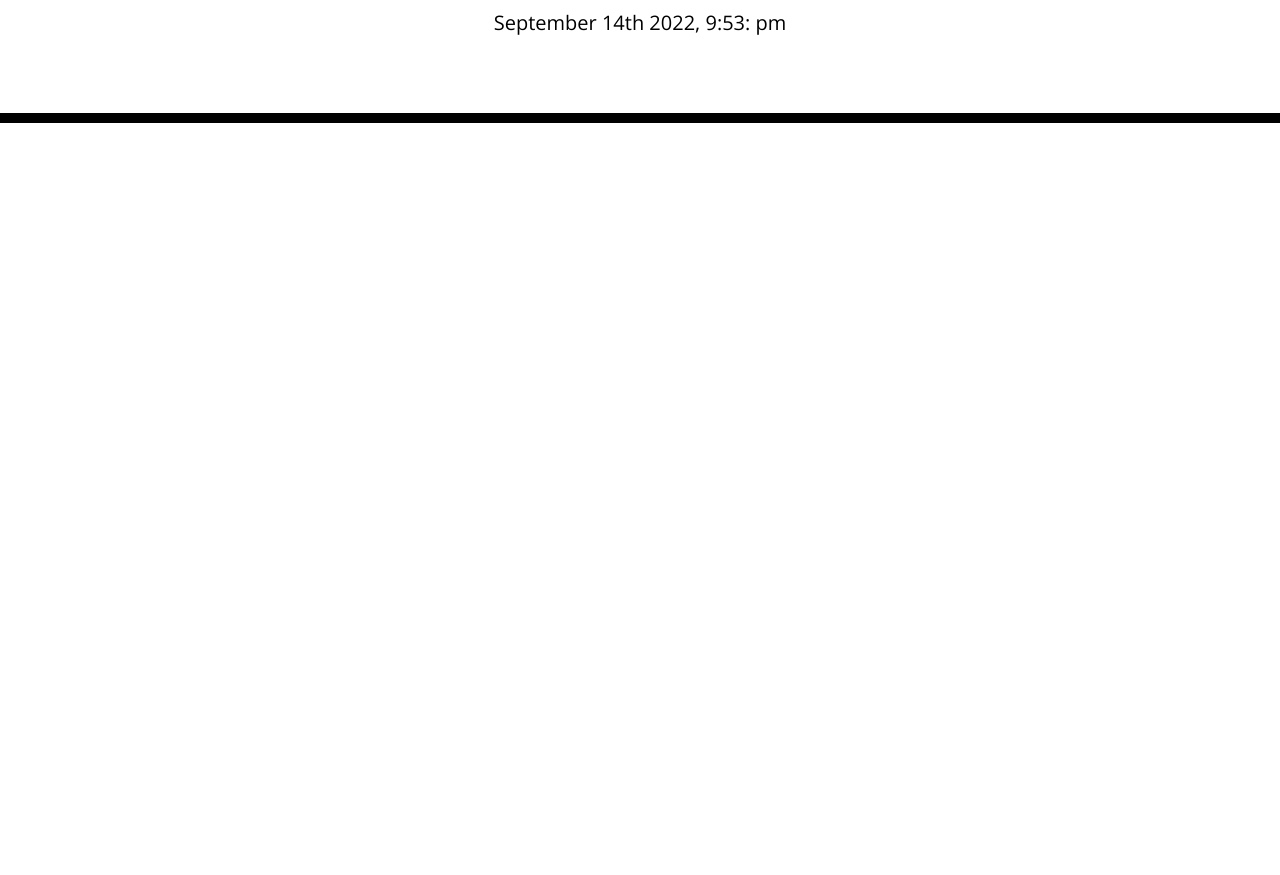
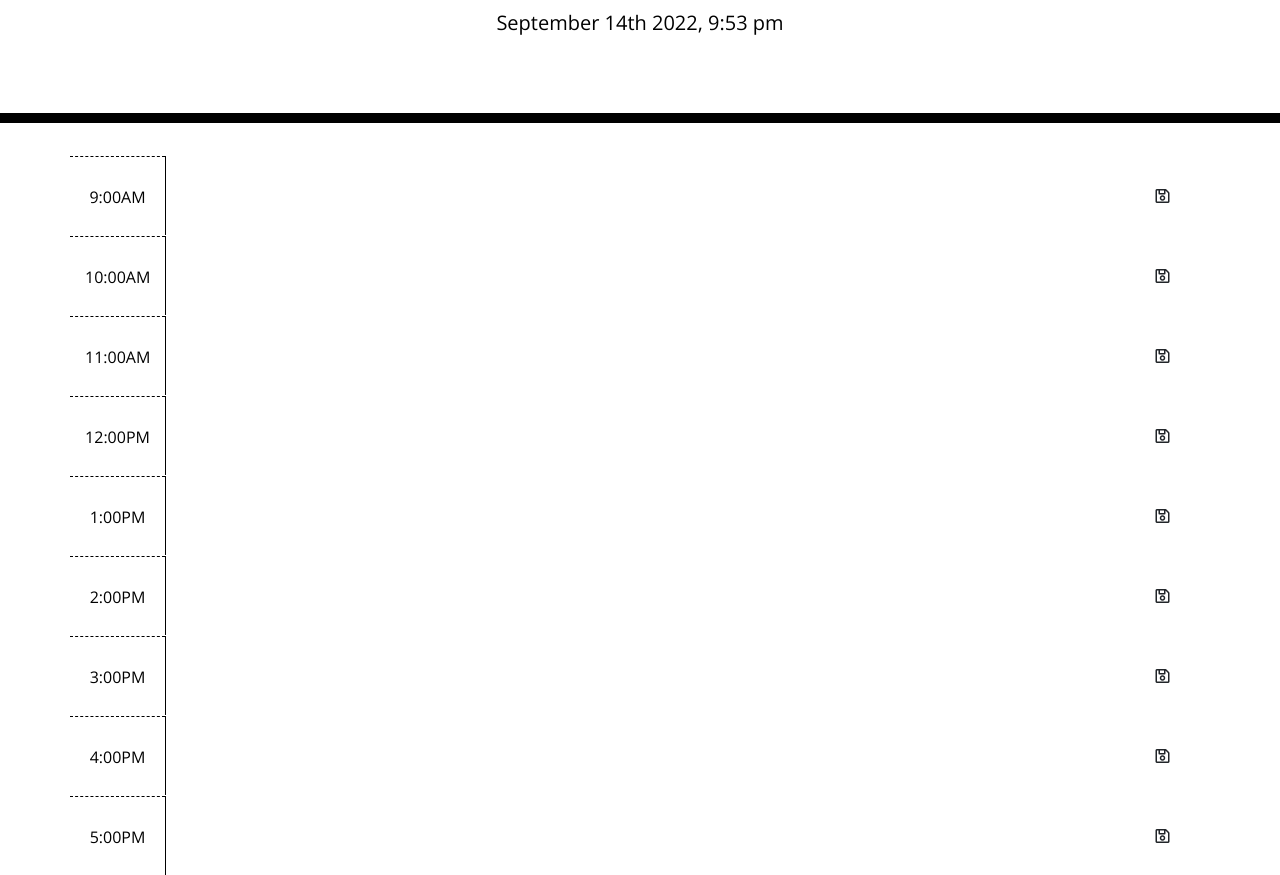
Before and after one commit to rarellano5280/work-day-scheduler, a plain HTML site: page index.html in a window 1280 px wide. Shown: the part 181-1056 px from the top of the page. Before the commit the page ends 800 px from the top, so only its background shows below. Drawn offline with nearby package versions, Linux system fonts and the light colour scheme.

Commit message:
added rows and columns in html file

```diff
--- a/index.html
+++ b/index.html
@@ -6,31 +6,122 @@
     <meta http-equiv="X-UA-Compatible" content="ie=edge" />
     <link
       rel="stylesheet"
-      href="https://stackpath.bootstrapcdn.com/bootstrap/4.3.1/css/bootstrap.min.css"
-    />
+      href="https://stackpath.bootstrapcdn.com/bootstrap/4.3.1/css/bootstrap.min.css"/>
     <link
       rel="stylesheet"
       href="https://use.fontawesome.com/releases/v5.8.1/css/all.css"
       integrity="sha384-50oBUHEmvpQ+1lW4y57PTFmhCaXp0ML5d60M1M7uH2+nqUivzIebhndOJK28anvf"
-      crossorigin="anonymous"
-    />
+      crossorigin="anonymous"/>
     <link
       href="https://fonts.googleapis.com/css?family=Open+Sans&display=swap"
-      rel="stylesheet"
-    />
+      rel="stylesheet"/>
     <link rel="stylesheet" href="style.css" />
     <title>Work Day Scheduler</title>
   </head>
 
   <body>
+
+    <!--Header was created using bootstrap-->
     <header class="jumbotron">
       <h1 class="display-3">Work Day Scheduler</h1>
       <p class="lead">A simple calendar app for scheduling your work day</p>
+
+      <!--class to implement date & time using moment.js-->
       <p id="currentDay" class="lead"></p>
     </header>
+
+    <!--9:00AM-->
     <div class="container">
-      <!-- Timeblocks go here -->
-    </div>
+      <div id = "nine-am" class = "row time-block">
+        <div class = "col-md-1 hour">
+          9:00AM
+        </div>
+        <textarea class ="col-md-10 description">
+        </textarea>
+        <button class="btn savebtn col-md-1"><i class="far fa-save"></i></button>
+      </div>
+
+    <!--10:00AM-->
+    <div id = "ten-am" class = "row time-block">
+        <div class = "col-md-1 hour">
+          10:00AM
+        </div>
+        <textarea class ="col-md-10">
+        </textarea>
+        <button class="btn savebtn col-md-1"><i class="far fa-save"></i></button>
+        </div>
+
+    <!--11:00AM-->
+    <div id = "eleven-am" class = "row time-block">
+          <div class = "col-md-1 hour">
+            11:00AM
+          </div>
+          <textarea class ="col-md-10">
+          </textarea>
+          <button class="btn savebtn col-md-1"><i class="far fa-save"></i></button>
+          </div>
+
+    <!--12:00PM-->
+    <div id = "twelve-pm" class = "row time-block">
+          <div class = "col-md-1 hour">
+            12:00PM
+          </div>
+          <textarea class ="col-md-10">
+          </textarea>
+          <button class="btn savebtn col-md-1"><i class="far fa-save"></i></button>
+          </div>
+
+    <!--1:00PM-->
+      <div id = "one-pm" class = "row time-block">
+          <div class = "col-md-1 hour">
+            1:00PM
+          </div>
+          <textarea class ="col-md-10">
+          </textarea>
+          <button class="btn savebtn col-md-1"><i class="far fa-save"></i></button>
+          </div>
+
+    <!--2:00PM-->
+      <div id = "two-pm" class = "row time-block">
+          <div class = "col-md-1 hour">
+            2:00PM
+          </div>
+          <textarea class ="col-md-10">
+          </textarea>
+          <button class="btn savebtn col-md-1"><i class="far fa-save"></i></button>
+          </div>
+
+      <!--3:00PM-->
+      <div id = "three-pm" class = "row time-block">
+          <div class = "col-md-1 hour">
+            3:00PM
+          </div>
+          <textarea class ="col-md-10">
+          </textarea>
+          <button class="btn savebtn col-md-1"><i class="far fa-save"></i></button>
+          </div>
+
+      <!--4:00PM-->
+       <div id = "four-pm" class = "row time-block">
+          <div class = "col-md-1 hour">
+            4:00PM
+          </div>
+          <textarea class ="col-md-10">
+          </textarea>
+          <button class="btn savebtn col-md-1"><i class="far fa-save"></i></button>
+          </div>
+
+      <!--5:00PM-->
+      <div id = "five-pm" class = "row time-block">
+          <div class = "col-md-1 hour">
+            5:00PM
+          </div>
+          <textarea class ="col-md-10">
+          </textarea>
+          <button class="btn savebtn col-md-1"><i class="far fa-save"></i></button>
+          </div>
+
+    </div> <!--ending div-->
 
     <script src="https://cdnjs.cloudflare.com/ajax/libs/jquery/3.2.1/jquery.min.js"></script>
     <script src="https://cdnjs.cloudflare.com/ajax/libs/moment.js/2.24.0/moment.min.js"></script>
--- a/script.js
+++ b/script.js
@@ -1,3 +1,3 @@
 //added date and time to header using Moment.js
 var today = moment();
-$("#currentDay").text(today.format('MMMM Do YYYY, h:mm: a'));
+$("#currentDay").text(today.format('MMMM Do YYYY, h:mm a'));
```
